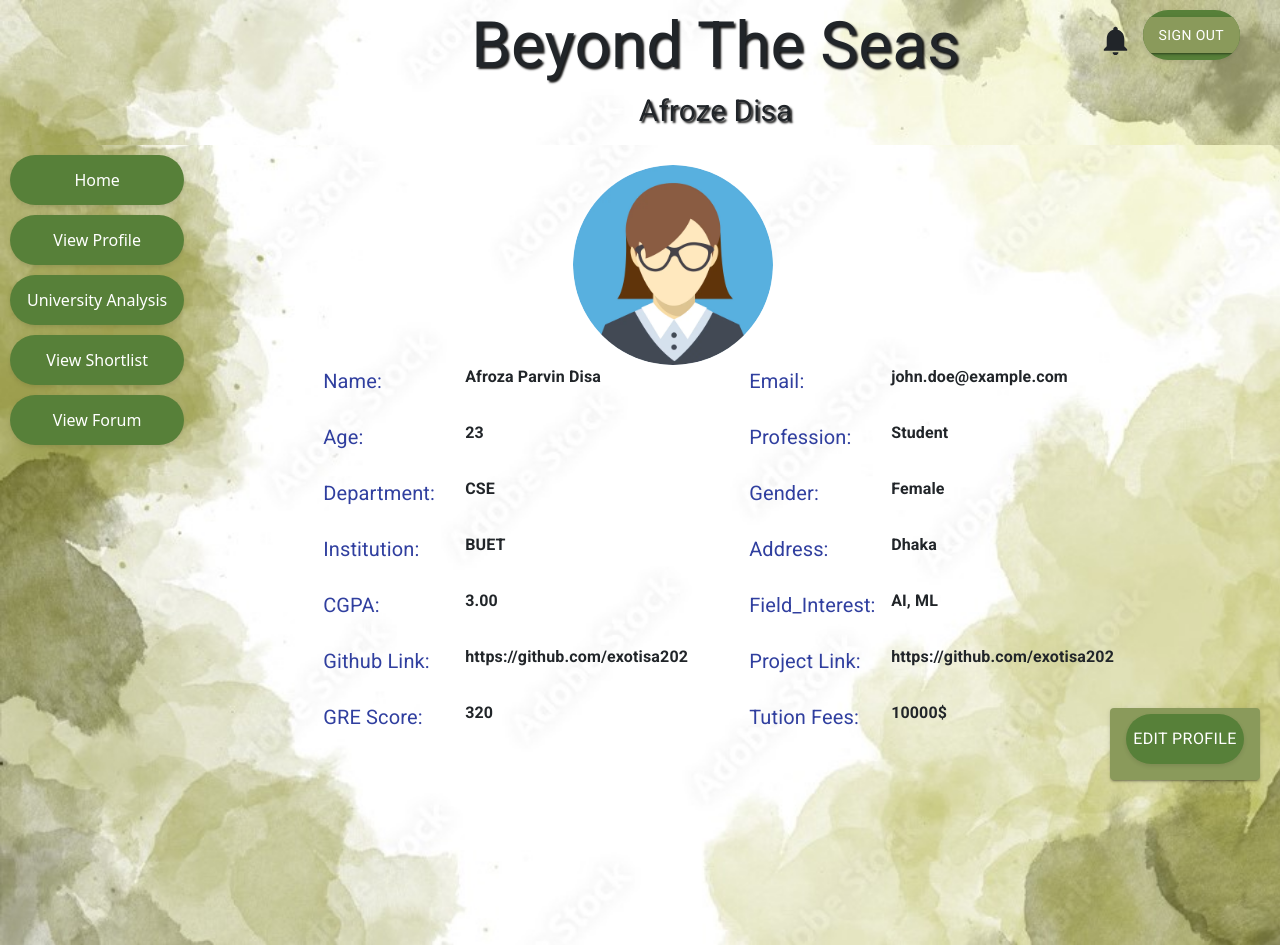
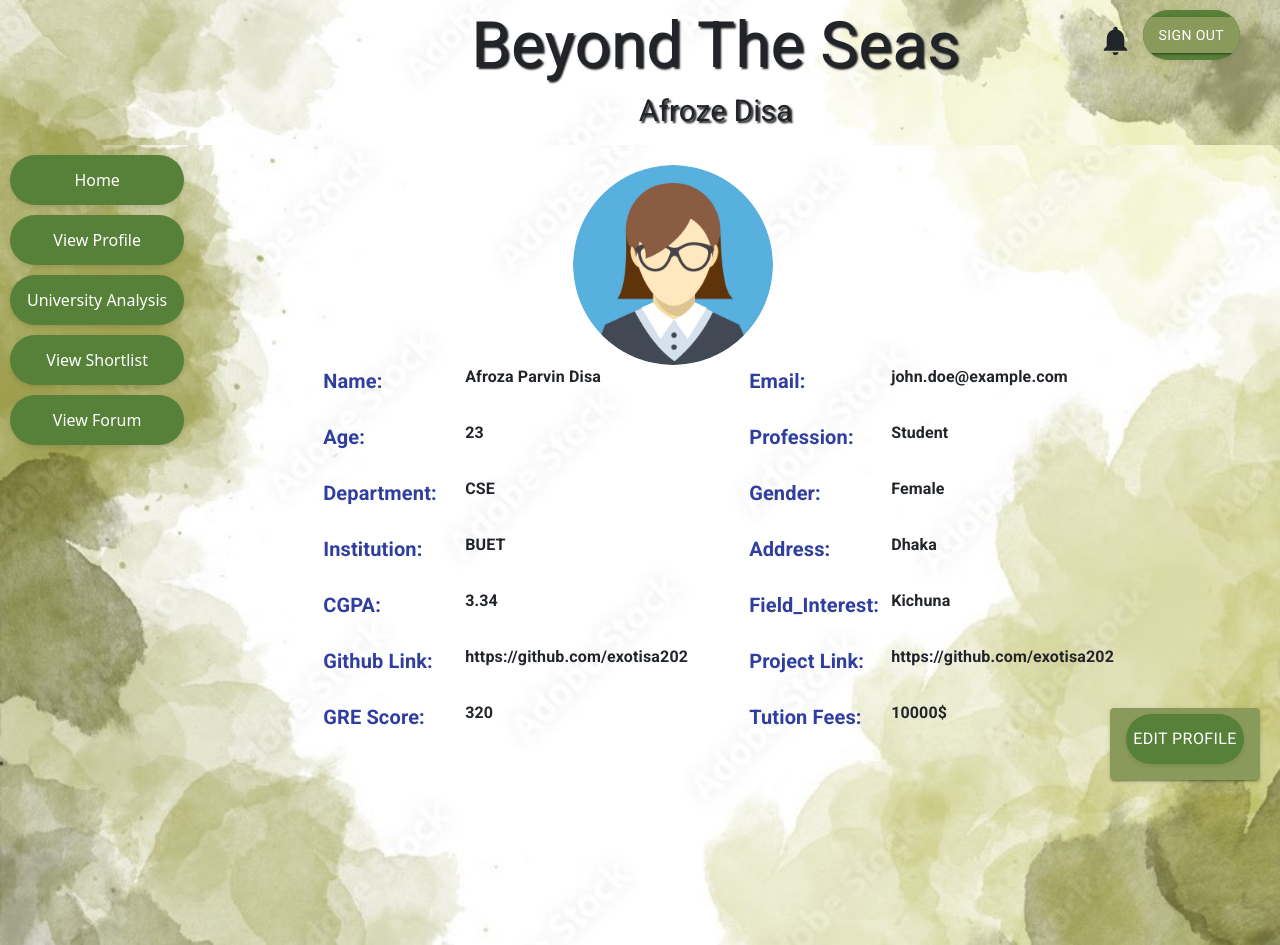
Before and after one commit to kayanika/BeyondTheSeas, a React (Create React App) app in the folder client/: page /api/user/user-profile in a window 1280 px wide. Built offline with nearby package versions, Linux system fonts and the light colour scheme.

Commit message:
profle done and event added

```diff
--- a/client/src/routes/Confirm.jsx
+++ b/client/src/routes/Confirm.jsx
@@ -64,7 +64,10 @@ handleChange = name => event => {
                 <ListItemText primary="Institution" secondary={Institution} />
               </ListItem>
               <ListItem>
-                <ListItemText primary="Department" secondary={Department} />
+                <ListItemText primary="Gender" secondary={gender} />
+              </ListItem>
+              <ListItem>
+                <ListItemText primary="" secondary={Department} />
               </ListItem>
               <ListItem>
                 <ListItemText primary="Address" secondary={Address} />
--- a/client/src/routes/UserProfile.jsx
+++ b/client/src/routes/UserProfile.jsx
@@ -45,7 +45,7 @@ const UserProfile = () => {
                 <Grid container spacing={3}>
                   {/* Labels (Profession, Email, Institution) */}
                   <Grid item xs={6} md={2}>
-                    <Typography variant="h6" sx={{ color: '#303F9F' }}>
+                    <Typography variant="h6" sx={{ fontWeight: 'bold',color: '#303F9F' }}>
                       Name:
                     </Typography>
                   </Grid>
@@ -56,7 +56,7 @@ const UserProfile = () => {
                     </Grid>
 
                   <Grid item xs={6} md={2}>
-                    <Typography variant="h6" sx={{ color: '#303F9F' }}>
+                    <Typography variant="h6" sx={{ fontWeight: 'bold',color: '#303F9F' }}>
                       Email:
                     </Typography>
                   </Grid>
@@ -67,7 +67,7 @@ const UserProfile = () => {
                   </Grid>
 
                   <Grid item xs={6} md={2}>
-                    <Typography variant="h6" sx={{ color: '#303F9F' }}>
+                    <Typography variant="h6" sx={{ fontWeight: 'bold',color: '#303F9F' }}>
                       Age:
                     </Typography>
                   </Grid>
@@ -79,7 +79,7 @@ const UserProfile = () => {
 
 
                   <Grid item xs={6} md={2}>
-                    <Typography variant="h6" sx={{ color: '#303F9F' }}>
+                    <Typography variant="h6" sx={{ fontWeight: 'bold',color: '#303F9F' }}>
                       Profession:
                     </Typography>
                   </Grid>
@@ -91,7 +91,7 @@ const UserProfile = () => {
 
 
                   <Grid item xs={6} md={2}>
-                    <Typography variant="h6" sx={{ color: '#303F9F' }}>
+                    <Typography variant="h6" sx={{ fontWeight: 'bold',color: '#303F9F' }}>
                       Department:
                     </Typography>
                   </Grid>
@@ -104,7 +104,7 @@ const UserProfile = () => {
 
 
                   <Grid item xs={6} md={2}>
-                    <Typography variant="h6" sx={{ color: '#303F9F' }}>
+                    <Typography variant="h6" sx={{fontWeight: 'bold', color: '#303F9F' }}>
                       Gender:
                     </Typography>
                   </Grid>
@@ -115,7 +115,7 @@ const UserProfile = () => {
                   </Grid>
 
                   <Grid item xs={6} md={2}>
-                    <Typography variant="h6" sx={{ color: '#303F9F' }}>
+                    <Typography variant="h6" sx={{fontWeight: 'bold', color: '#303F9F' }}>
                       Institution:
                     </Typography>
                   </Grid>
@@ -126,7 +126,7 @@ const UserProfile = () => {
                   </Grid>
 
                   <Grid item xs={6} md={2}>
-                    <Typography variant="h6" sx={{ color: '#303F9F' }}>
+                    <Typography variant="h6" sx={{ fontWeight: 'bold',color: '#303F9F' }}>
                       Address:
                     </Typography>
                   </Grid>
@@ -138,29 +138,29 @@ const UserProfile = () => {
 
 
                   <Grid item xs={6} md={2}>
-                    <Typography variant="h6" sx={{ color: '#303F9F' }}>
+                    <Typography variant="h6" sx={{fontWeight: 'bold', color: '#303F9F' }}>
                       CGPA:
                     </Typography>
                   </Grid>
                   <Grid item xs={6} md={4}>
                     <Typography variant="body1" sx={{ fontWeight: 'bold' }}>
-                      3.00
+                      3.34
                     </Typography>
                   </Grid>
 
                   <Grid item xs={6} md={2}>
-                    <Typography variant="h6" sx={{ color: '#303F9F' }}>
+                    <Typography variant="h6" sx={{ fontWeight: 'bold',color: '#303F9F' }}>
                      Field_Interest:
                     </Typography>
                   </Grid>
                   <Grid item xs={6} md={4}>
                     <Typography variant="body1" sx={{ fontWeight: 'bold' }}>
-                      AI, ML
+                      Kichuna
                     </Typography>
                   </Grid>
 
                   <Grid item xs={6} md={2}>
-                    <Typography variant="h6" sx={{ color: '#303F9F' }}>
+                    <Typography variant="h6" sx={{ fontWeight: 'bold',color: '#303F9F' }}>
                       Github Link:
                     </Typography>
                   </Grid>
@@ -171,7 +171,7 @@ const UserProfile = () => {
                   </Grid>
 
                   <Grid item xs={6} md={2}>
-                    <Typography variant="h6" sx={{ color: '#303F9F' }}>
+                    <Typography variant="h6" sx={{ fontWeight: 'bold',color: '#303F9F' }}>
                       Project Link:
                     </Typography>
                   </Grid>
@@ -183,7 +183,7 @@ const UserProfile = () => {
 
 
                   <Grid item xs={6} md={2}>
-                    <Typography variant="h6" sx={{ color: '#303F9F' }}>
+                    <Typography variant="h6" sx={{ fontWeight: 'bold',color: '#303F9F' }}>
                       GRE Score:
                     </Typography>
                   </Grid>
@@ -195,7 +195,7 @@ const UserProfile = () => {
 
 
                   <Grid item xs={6} md={2}>
-                    <Typography variant="h6" sx={{ color: '#303F9F' }}>
+                    <Typography variant="h6" sx={{fontWeight: 'bold', color: '#303F9F' }}>
                       Tution Fees:
                     </Typography>
                   </Grid>
@@ -204,9 +204,6 @@ const UserProfile = () => {
                     10000$
                     </Typography>
                   </Grid>
-
-
-
 
 
                 </Grid>
```
